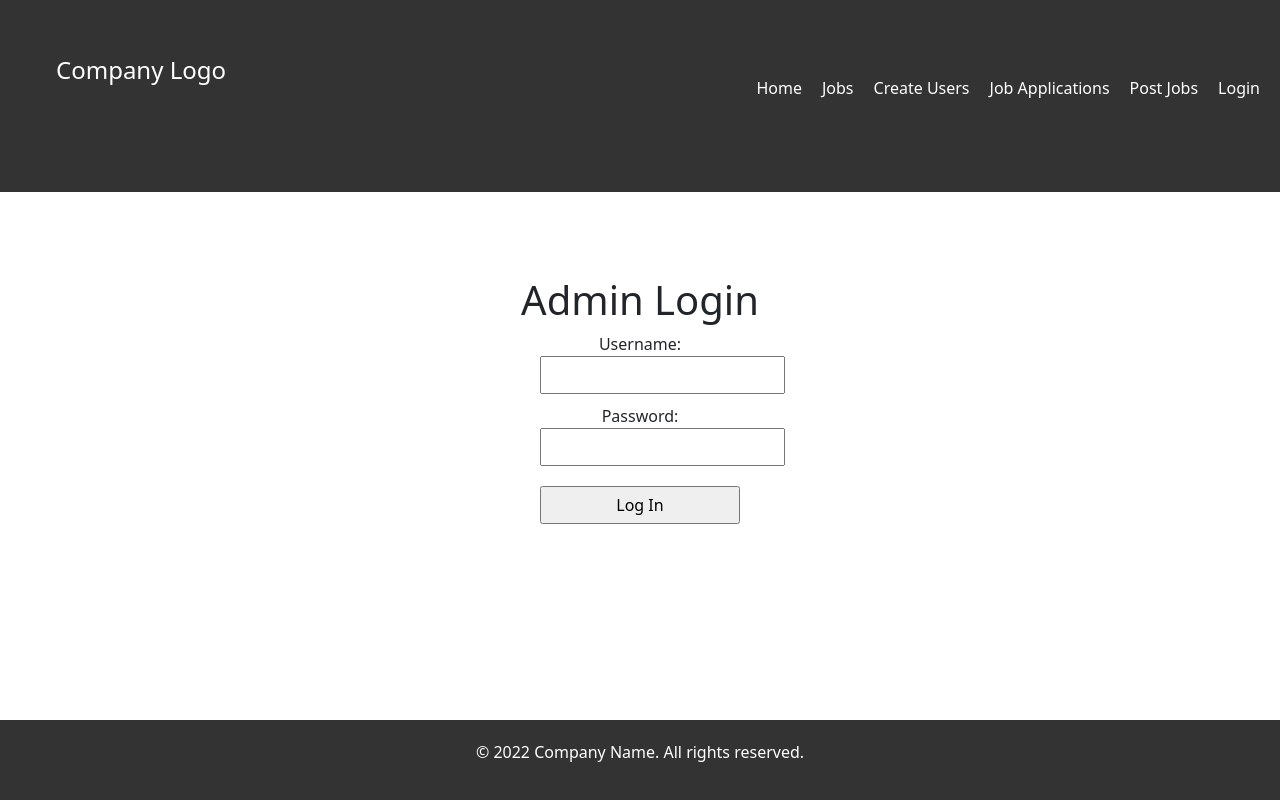
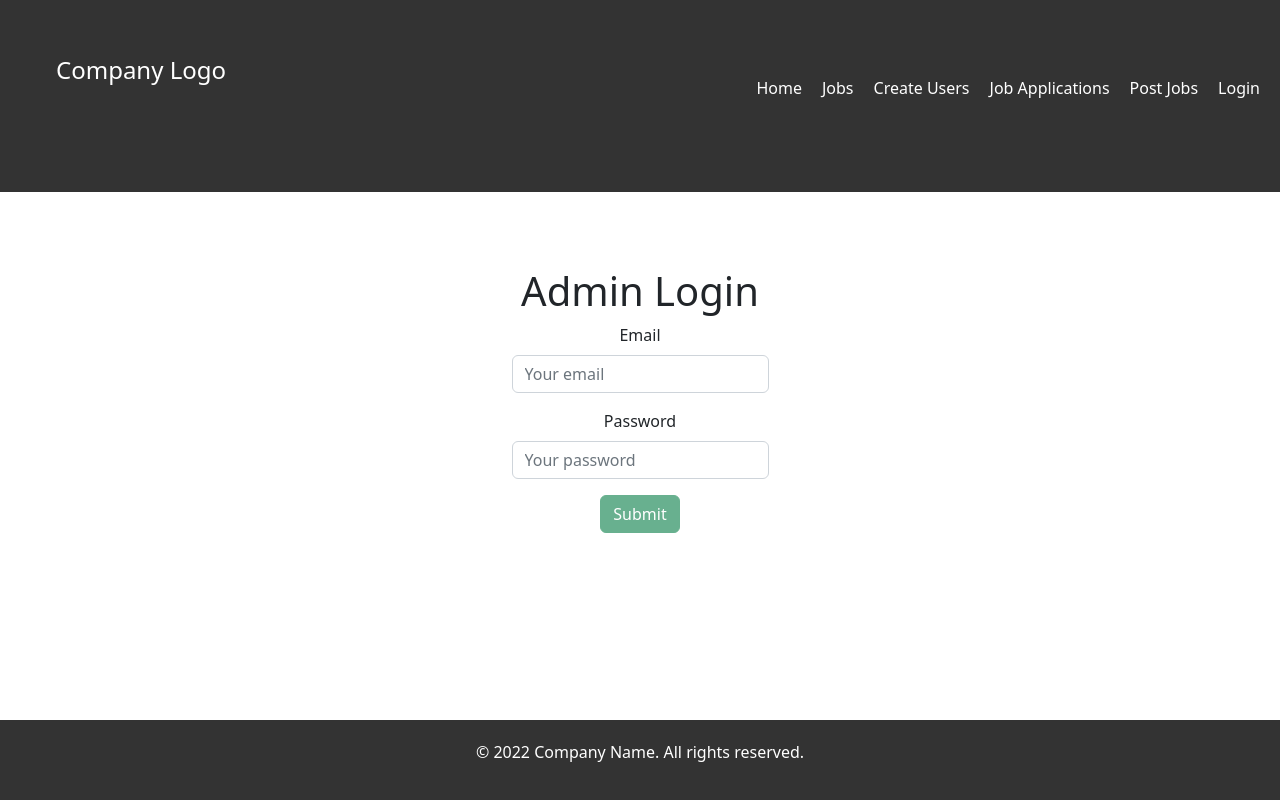
Before and after one commit to Matt11Moriarty/job-board, a React (Vite) app in the folder client/: page /login in a window 1280 px wide. Built offline with nearby package versions, Linux system fonts and the light colour scheme.

Commit message:
added login functionality. Still not working

```diff
--- a/client/src/App.jsx
+++ b/client/src/App.jsx
@@ -1,15 +1,43 @@
 import React from 'react';
 import { Outlet } from 'react-router-dom';
+import {
+  ApolloClient,
+  InMemoryCache,
+  ApolloProvider,
+  createHttpLink,
+} from '@apollo/client';
+import { setContext } from '@apollo/client/link/context';
 import './App.css';
 import Header from './components/Header';
 import Footer from './components/Footer';
 
+const httpLink = createHttpLink({
+  uri: '/graphql',
+});
+
+const authLink = setContext((_, { headers }) => {
+  const token = localStorage.getItem('id_token');
+  return {
+    headers: {
+      ...headers,
+      authorization: token ? `Bearer ${token}` : '',
+    },
+  };
+});
+
+const client = new ApolloClient({
+  link: authLink.concat(httpLink),
+  cache: new InMemoryCache(),
+});
+
 const App = () => {
   return (
     <main>
+      <ApolloProvider client={client}>
       <Header />
       <Outlet />
       <Footer />
+      </ApolloProvider>
     </main>
   );
 }
--- a/client/src/components/AdminLoginForm/index.jsx
+++ b/client/src/components/AdminLoginForm/index.jsx
@@ -1,19 +1,87 @@
+import { useState } from 'react';
+import { useMutation } from '@apollo/client';
+import { LOGIN_USER } from '../../utils/mutations';
+import { Form, Button, Alert } from 'react-bootstrap';
+import Auth from '../../utils/auth'
 import React from 'react';
+
 import './AdminLoginForm.css';
 
 const LoginForm = () => {
+  const [userFormData, setUserFormData] = useState({ username: '', password: ''});
+  const [validated] = useState(false);
+  const [showAlert, setShowAlert] = useState(false);
+  const [login, { error }] = useMutation(LOGIN_USER);
+
+  const handleInputChange = (event) => {
+    const { name, value } = event.target;
+    setUserFormData({ ...userFormData, [name]: value})
+  };
+
+  const handleFormSubmit = async (event) => {
+    event.preventDefault();
+    const form = event.currentTarget;
+    if (form.checkValidity() === false) {
+      event.preventDefault();
+      event.stopPropagation();
+    }
+
+    try {
+      const { data } = await login({
+        variables: {...userFormData}
+      })
+
+      Auth.login(data.login.token);
+    } catch (err) {
+      console.log(err);
+      setShowAlert(true);
+    }
+
+    setUserFormData({
+      username: '',
+      password: ''
+    })
+  }
+
   return (
-    <form className="loginForm">
-      <label>
-        Username:
-        <input type="text" name="username" />
-      </label>
-      <label>
-        Password:
-        <input type="password" name="password" />
-      </label>
-      <input type="submit" value="Log In" />
-    </form>
+    <>
+      <Form noValidate validated={validated} onSubmit={handleFormSubmit}>
+        <Alert dismissible onClose={() => setShowAlert(false)} show={showAlert} variant='danger'>
+          Something went wrong with your login credentials!
+        </Alert>
+        <Form.Group className='mb-3'>
+          <Form.Label htmlFor='email'>Email</Form.Label>
+          <Form.Control
+            type='text'
+            placeholder='Your email'
+            name='email'
+            onChange={handleInputChange}
+            value={userFormData.email}
+            required
+          />
+          <Form.Control.Feedback type='invalid'>Email is required!</Form.Control.Feedback>
+        </Form.Group>
+
+        <Form.Group className='mb-3'>
+          <Form.Label htmlFor='password'>Password</Form.Label>
+          <Form.Control
+            type='password'
+            placeholder='Your password'
+            name='password'
+            onChange={handleInputChange}
+            value={userFormData.password}
+            required
+          />
+          <Form.Control.Feedback type='invalid'>Password is required!</Form.Control.Feedback>
+        </Form.Group>
+        <Button
+          disabled={!(userFormData.email && userFormData.password)}
+          type='submit'
+          variant='success'>
+          Submit
+        </Button>
+      </Form>
+    </>
   );
 };
 
--- a/client/src/utils/mutations.js
+++ b/client/src/utils/mutations.js
@@ -1,3 +1,5 @@
+import { gql } from "@apollo/client";
+
 export const CREATE_USER = gql`
   mutation createUser($userName: String!, $password: String!) {
     createUser(userName: $userName, password: $password) {
@@ -38,3 +40,15 @@ export const REMOVE_JOB = gql`
     }
   }
 `;
+
+export const LOGIN_USER = gql`
+  mutation Login($username: String!, $password: String!) {
+    login(username: $username, password: $password) {
+      token
+      user {
+        _id
+        username
+      }
+    }
+  }
+`;
```
Also changed, not shown: 2 other files (tests, documents, lock files or other folders).
